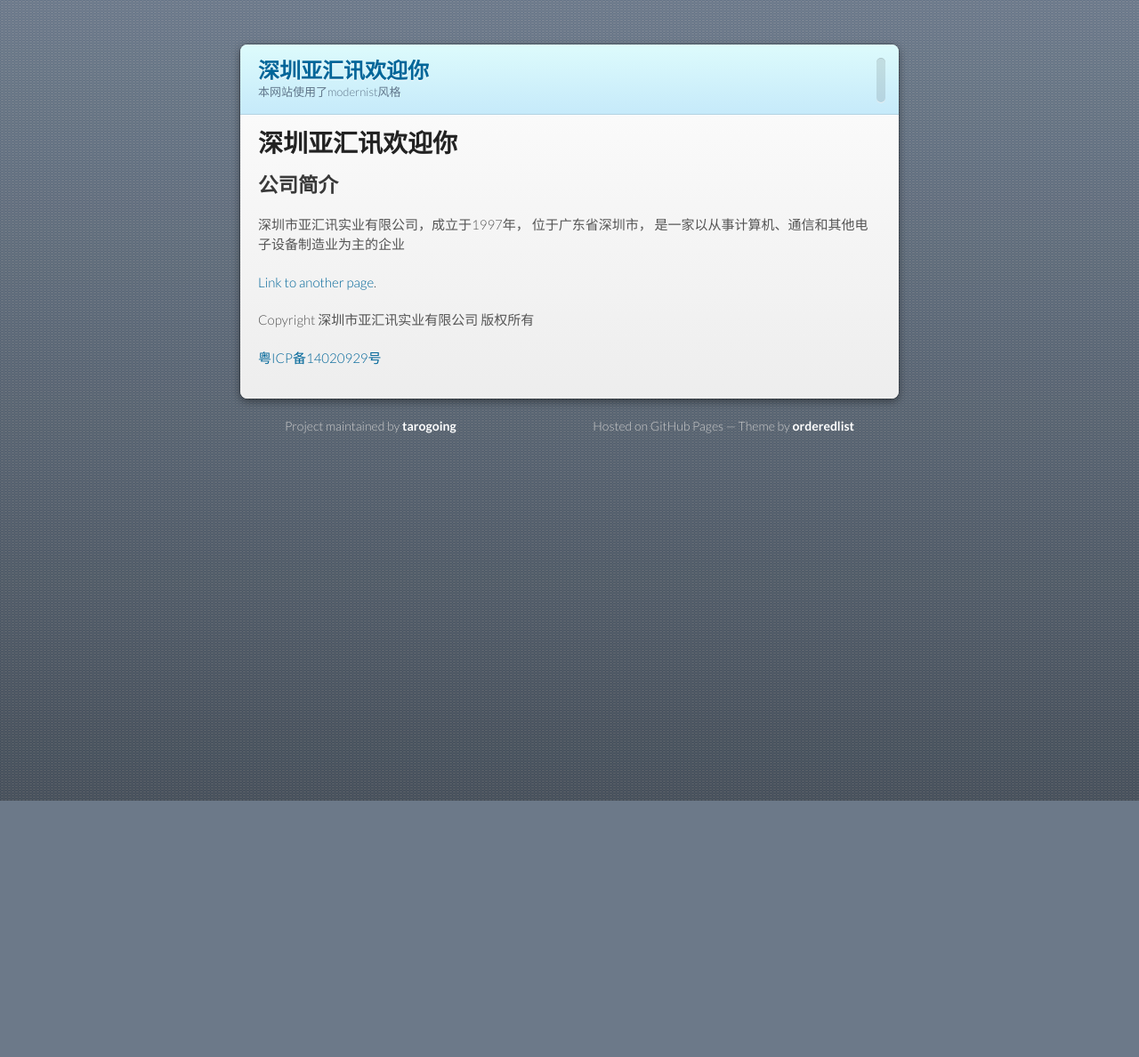
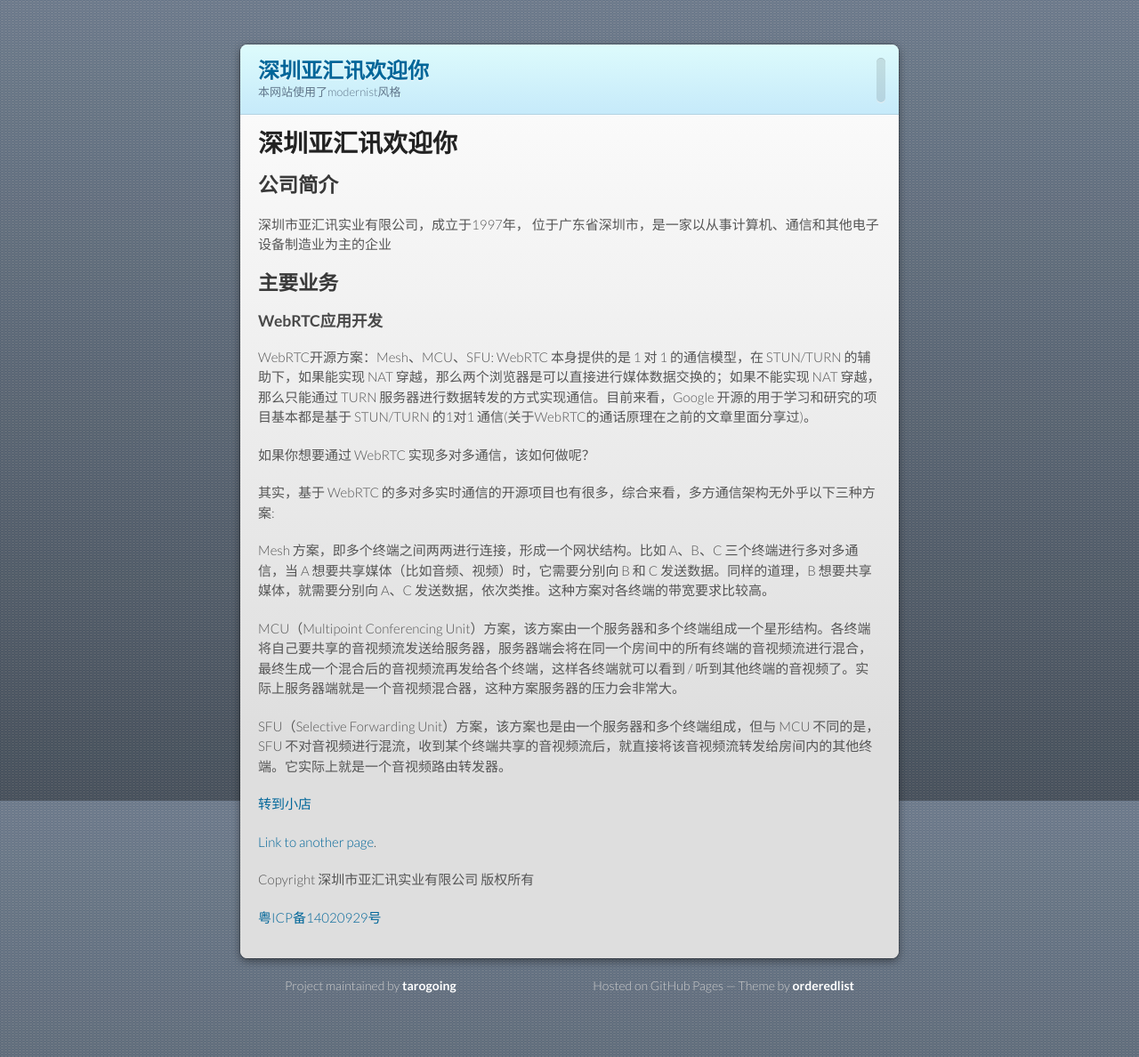
Before and after one commit to tarogoing/tpxip, a Jekyll site: the page built from index.md, in a window 1280 px wide. Shown: the whole page at 89% size. Built offline with Jekyll 4.4.1, drawn with Linux system fonts in a browser that asks for light colours; our own code applies the rules of GitHub Pages for plain Markdown files; before the commit the page ends 900 px from its top, so only the background shows below that.

Commit message:
增加一点点

```diff
--- a/index.md
+++ b/index.md
@@ -8,9 +8,26 @@ layout: default
 ## 公司简介
 
 深圳市亚汇讯实业有限公司，成立于1997年，
-位于广东省深圳市，
-是一家以从事计算机、通信和其他电子设备制造业为主的企业
+位于广东省深圳市，是一家以从事计算机、通信和其他电子设备制造业为主的企业
 
+## 主要业务
+
+### WebRTC应用开发
+
+WebRTC开源方案：Mesh、MCU、SFU:
+WebRTC 本身提供的是 1 对 1 的通信模型，在 STUN/TURN 的辅助下，如果能实现 NAT 穿越，那么两个浏览器是可以直接进行媒体数据交换的；如果不能实现 NAT 穿越，那么只能通过 TURN 服务器进行数据转发的方式实现通信。目前来看，Google 开源的用于学习和研究的项目基本都是基于 STUN/TURN 的1对1 通信(关于WebRTC的通话原理在之前的文章里面分享过)。
+
+如果你想要通过 WebRTC 实现多对多通信，该如何做呢？
+
+其实，基于 WebRTC 的多对多实时通信的开源项目也有很多，综合来看，多方通信架构无外乎以下三种方案:
+
+Mesh 方案，即多个终端之间两两进行连接，形成一个网状结构。比如 A、B、C 三个终端进行多对多通信，当 A 想要共享媒体（比如音频、视频）时，它需要分别向 B 和 C 发送数据。同样的道理，B 想要共享媒体，就需要分别向 A、C 发送数据，依次类推。这种方案对各终端的带宽要求比较高。
+
+MCU（Multipoint Conferencing Unit）方案，该方案由一个服务器和多个终端组成一个星形结构。各终端将自己要共享的音视频流发送给服务器，服务器端会将在同一个房间中的所有终端的音视频流进行混合，最终生成一个混合后的音视频流再发给各个终端，这样各终端就可以看到 / 听到其他终端的音视频了。实际上服务器端就是一个音视频混合器，这种方案服务器的压力会非常大。
+
+SFU（Selective Forwarding Unit）方案，该方案也是由一个服务器和多个终端组成，但与 MCU 不同的是，SFU 不对音视频进行混流，收到某个终端共享的音视频流后，就直接将该音视频流转发给房间内的其他终端。它实际上就是一个音视频路由转发器。
+
+[转到小店](https://tarogo.tpxip.com/product/webrtc-development-kit-tools/)
 
 [Link to another page](./another-page.html).
 
```
